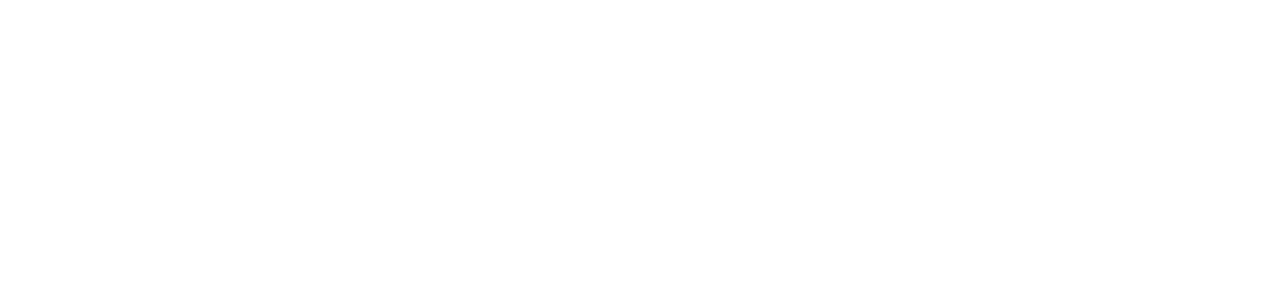
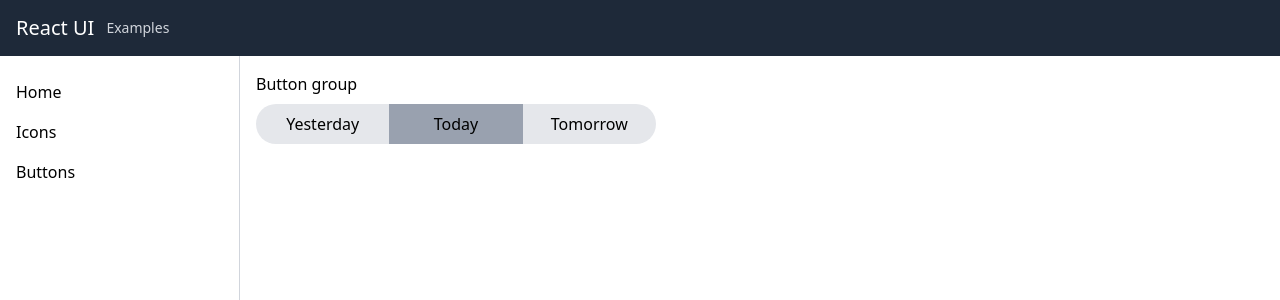
Before and after one commit to hanlogy/react-web-ui, a React (Vite) app: page /buttons in a window 1280 px wide. Before the commit this address had no page. Shown: the top 300 px of the page. Built offline with nearby package versions, Linux system fonts and the light colour scheme.

Commit message:
Add button group component

```diff
--- /dev/null
+++ b/lib/components/buttons/ButtonGroup.tsx
@@ -0,0 +1,42 @@
+import { Fragment, type ReactNode } from 'react';
+import { clsx } from '../../helpers/clsx';
+
+type ButtonValue = string | number | boolean;
+
+type ButtonItemBase<V extends ButtonValue = ButtonValue> = { value: V };
+
+export type ButtonBuilder<ItemT extends ButtonItemBase> = (args: {
+  isSelected: boolean;
+  isFirst: boolean;
+  isLast: boolean;
+  item: ItemT;
+}) => ReactNode;
+
+export function ButtonGroup<ItemT extends ButtonItemBase>({
+  className,
+  buttonBuilder,
+  items,
+  value,
+}: {
+  className?: string;
+  buttonBuilder: ButtonBuilder<ItemT>;
+  items: readonly ItemT[];
+  value: ItemT['value'];
+}) {
+  return (
+    <div className={clsx('grid auto-cols-fr grid-flow-col', className)}>
+      {items.map((item, index) => {
+        return (
+          <Fragment key={String(item.value)}>
+            {buttonBuilder({
+              item,
+              isSelected: value === item.value,
+              isFirst: index === 0,
+              isLast: index + 1 === items.length,
+            })}
+          </Fragment>
+        );
+      })}
+    </div>
+  );
+}
--- a/lib/index.ts
+++ b/lib/index.ts
@@ -1,4 +1,5 @@
 export { IconContainer, type IconSize } from './components/IconContainer';
 export { SvgIcon } from './components/SvgIcon';
 export { FlexCenter, InlineFlexCenter } from './components/centers';
+export { ButtonGroup } from './components/buttons/ButtonGroup';
 export { clsx } from './helpers/clsx';
--- a/src/layout.tsx
+++ b/src/layout.tsx
@@ -3,6 +3,7 @@
 const pages = [
   { path: '/', label: 'Home' },
   { path: '/icons', label: 'Icons' },
+  { path: '/buttons', label: 'Buttons' },
 ] as const;
 
 export function Layout() {
--- a/src/main.tsx
+++ b/src/main.tsx
@@ -5,6 +5,7 @@
 import { Layout } from './layout';
 import HomePage from './pages/home/HomePage';
 import { IconsPage } from './pages/icons/IconsPage';
+import { ButtonsPage } from './pages/buttons/ButtonsPage';
 
 createRoot(document.getElementById('root')!).render(
   <StrictMode>
@@ -13,6 +14,7 @@
         <Route element={<Layout />}>
           <Route index element={<HomePage />} />
           <Route path="/icons" element={<IconsPage />} />
+          <Route path="/buttons" element={<ButtonsPage />} />
         </Route>
       </Routes>
     </BrowserRouter>
--- /dev/null
+++ b/src/pages/buttons/ButtonsPage.tsx
@@ -0,0 +1,40 @@
+import { ButtonGroup, clsx } from '@hanlogy/react-ui';
+
+const buttonGroupItems = [
+  { value: 'yesterday', label: 'Yesterday' },
+  { value: 'today', label: 'Today' },
+  { value: 'tomorrow', label: 'Tomorrow' },
+];
+
+export function ButtonsPage() {
+  return (
+    <div className="space-x-10">
+      <div>
+        <div className="mb-2">Button group</div>
+        <div className="max-w-100">
+          <ButtonGroup
+            items={buttonGroupItems}
+            value="today"
+            buttonBuilder={({ isSelected, isFirst, isLast, item }) => {
+              return (
+                <button
+                  key={item.value}
+                  className={clsx(
+                    'h-10',
+                    {
+                      'rounded-l-full': isFirst,
+                      'rounded-r-full': isLast,
+                    },
+                    isSelected ? 'bg-gray-400' : 'bg-gray-200',
+                  )}
+                >
+                  {item.label}
+                </button>
+              );
+            }}
+          />
+        </div>
+      </div>
+    </div>
+  );
+}
```
